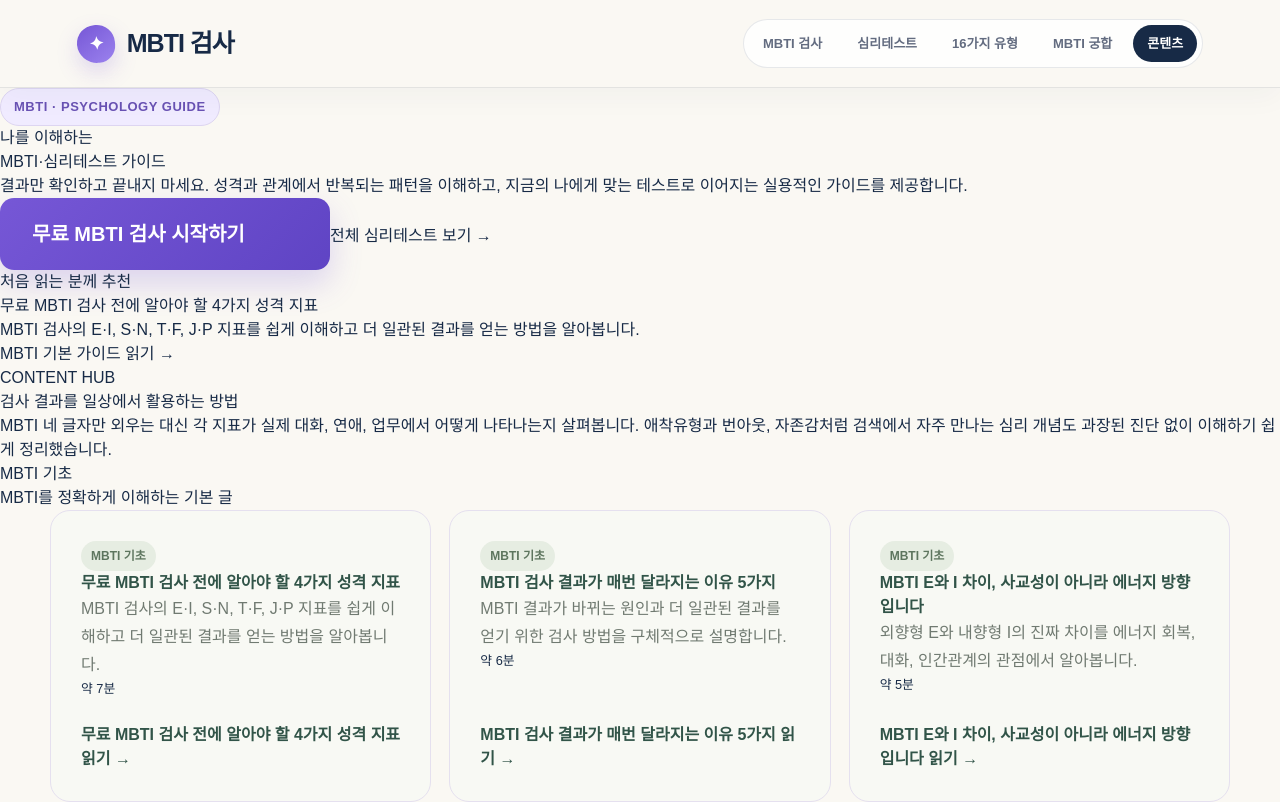
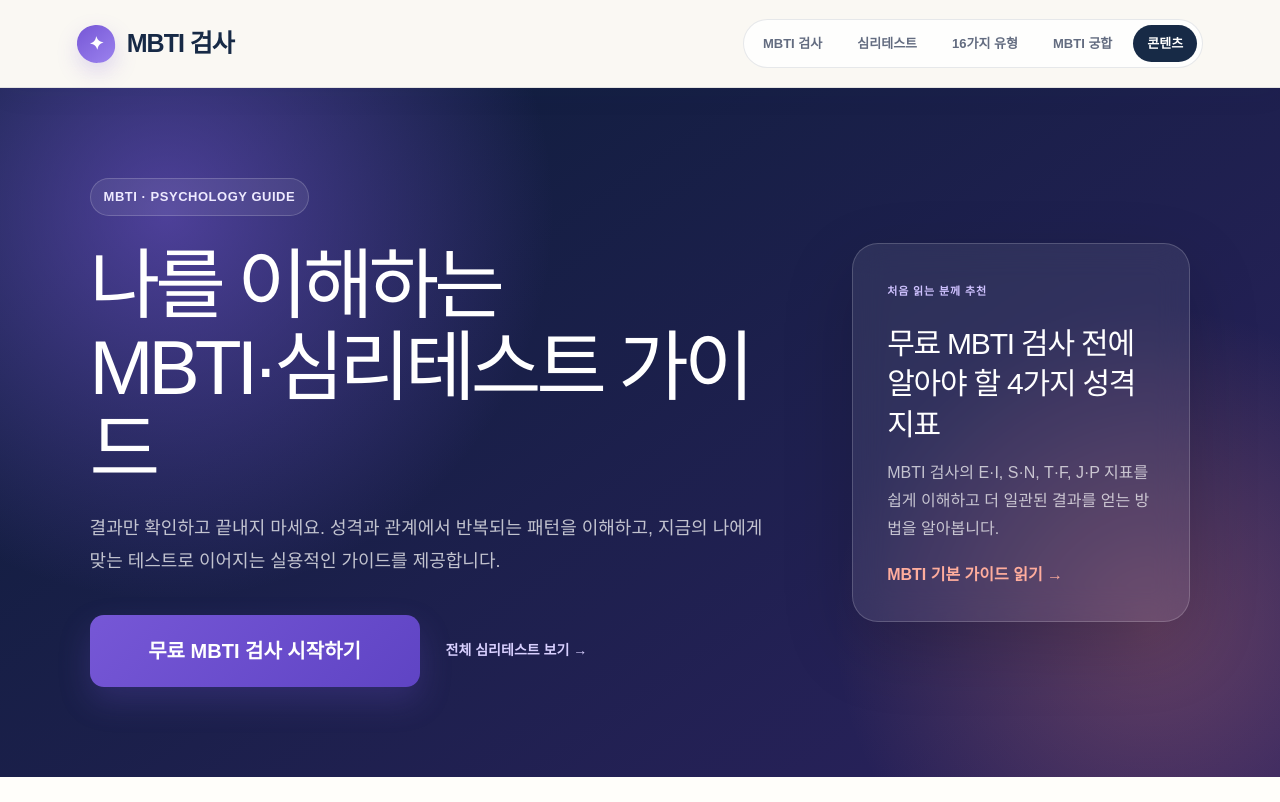
Before and after one commit to scott8736/mbtitest.co.kr-, a Next.js app: page /blog in a window 1280 px wide. Shown: the top 802 px of the page. Built offline with nearby package versions, Linux system fonts and the light colour scheme.

Commit message:
Style blog hub and article pages

```diff
--- a/app/globals.css
+++ b/app/globals.css
@@ -507,3 +507,117 @@
   .related-results>div { grid-template-columns:1fr; }
   .mbti-deep-result { grid-template-columns:1fr; }
 }
+
+/* SEO blog hub and article pages */
+.blog-hub-hero {
+  min-height:650px;
+  padding:90px clamp(24px,7vw,110px);
+  display:grid;
+  grid-template-columns:minmax(0,1.35fr) minmax(320px,.65fr);
+  align-items:center;
+  gap:60px;
+  color:white;
+  background:
+    radial-gradient(circle at 13% 18%,rgba(118,87,214,.6),transparent 31%),
+    radial-gradient(circle at 90% 78%,rgba(255,142,122,.28),transparent 25%),
+    linear-gradient(145deg,#0c1d39,#2c225f);
+}
+.blog-hub-hero h1 { margin:28px 0 22px; font-size:clamp(52px,6vw,84px); line-height:1.07; letter-spacing:-.065em; }
+.blog-hub-hero>div>p { max-width:720px; margin:0; color:rgba(255,255,255,.73); font-size:18px; line-height:1.85; word-break:keep-all; }
+.blog-hub-hero .eyebrow { color:#eeeaff; border-color:rgba(255,255,255,.18); background:rgba(255,255,255,.08); }
+.blog-hero-actions { margin-top:36px; display:flex; align-items:center; gap:26px; flex-wrap:wrap; }
+.blog-hero-actions .primary-button { display:inline-flex; align-items:center; justify-content:center; min-height:58px; padding:0 25px; color:white; text-decoration:none; }
+.secondary-link { color:#d9d0ff; font-size:14px; font-weight:750; text-decoration:none; }
+.blog-featured-card { padding:34px; border:1px solid rgba(255,255,255,.18); border-radius:26px; background:rgba(255,255,255,.08); box-shadow:0 26px 70px rgba(0,0,0,.18); backdrop-filter:blur(16px); }
+.blog-featured-card>span { color:#cfc2ff; font-size:11px; font-weight:850; letter-spacing:.08em; }
+.blog-featured-card h2 { margin:22px 0 14px; font-size:30px; line-height:1.35; letter-spacing:-.04em; }
+.blog-featured-card p { color:rgba(255,255,255,.7); line-height:1.75; }
+.blog-featured-card a { display:inline-block; margin-top:20px; color:#ffad9d; font-weight:800; text-decoration:none; }
+.blog-hub-intro { padding:100px 24px 80px; text-align:center; background:#fffefa; }
+.blog-hub-intro>span,.blog-category-heading>span,.related-articles>span { color:var(--violet); font-size:11px; font-weight:900; letter-spacing:.13em; }
+.blog-hub-intro h2 { margin:18px 0; font-size:clamp(34px,4vw,52px); letter-spacing:-.05em; }
+.blog-hub-intro p { max-width:820px; margin:auto; color:var(--muted); font-size:17px; line-height:1.9; word-break:keep-all; }
+.blog-category-section { padding:40px clamp(24px,7vw,110px) 90px; background:#fffefa; }
+.blog-category-heading { max-width:1180px; margin:0 auto 28px; }
+.blog-category-heading h2 { margin:12px 0 0; font-size:clamp(28px,4vw,42px); letter-spacing:-.05em; }
+.blog-grid h3 { margin:25px 0 12px; font-size:23px; line-height:1.4; letter-spacing:-.035em; }
+.blog-grid h3 a { padding:0; color:var(--ink); text-decoration:none; }
+.blog-grid small { margin-top:18px; color:#969b99; }
+.blog-hub-cta { margin:20px clamp(24px,7vw,110px) 110px; padding:48px; display:flex; align-items:center; justify-content:space-between; gap:35px; border-radius:28px; background:linear-gradient(145deg,#172a46,#302268); color:white; }
+.blog-hub-cta span { color:#cfc2ff; font-size:12px; font-weight:800; }
+.blog-hub-cta h2 { margin:12px 0; font-size:clamp(29px,4vw,44px); }
+.blog-hub-cta p { margin:0; color:rgba(255,255,255,.7); line-height:1.7; }
+.blog-hub-cta>a { flex:none; padding:18px 22px; border-radius:13px; background:var(--coral); color:white; font-weight:850; text-decoration:none; }
+
+.blog-article { background:#fffefa; }
+.breadcrumbs { max-width:1160px; margin:auto; padding:34px 24px 0; display:flex; gap:9px; align-items:center; color:#858991; font-size:12px; }
+.breadcrumbs a { color:#6e7280; text-decoration:none; }
+.breadcrumbs b { color:var(--violet); }
+.blog-article-header { max-width:980px; margin:auto; padding:90px 24px 70px; text-align:center; }
+.blog-article-header>span { padding:8px 12px; border-radius:999px; background:#eee9ff; color:var(--violet); font-size:12px; font-weight:850; }
+.blog-article-header h1 { margin:28px 0 22px; font-size:clamp(46px,6vw,74px); line-height:1.14; letter-spacing:-.06em; word-break:keep-all; }
+.blog-article-header>p { max-width:780px; margin:auto; color:var(--muted); font-size:19px; line-height:1.8; word-break:keep-all; }
+.blog-article-header>div { margin-top:30px; display:flex; justify-content:center; gap:10px; flex-wrap:wrap; color:#92969c; font-size:12px; }
+.blog-article-header>div>* { padding:7px 10px; border:1px solid var(--line); border-radius:999px; }
+.blog-article-layout { max-width:1160px; margin:auto; padding:0 24px 120px; display:grid; grid-template-columns:minmax(0,760px) 280px; justify-content:space-between; gap:70px; }
+.blog-article-content { min-width:0; }
+.article-intro { margin-bottom:55px; padding:34px; border-left:4px solid var(--coral); border-radius:0 18px 18px 0; background:#fff1ed; }
+.article-intro p { margin:0; color:#4f5966; font-size:18px; line-height:1.95; word-break:keep-all; }
+.article-intro p+p { margin-top:14px; }
+.article-section { position:relative; padding:54px 0; border-top:1px solid var(--line); }
+.article-section>span { color:#b4a5e8; font-size:12px; font-weight:900; letter-spacing:.12em; }
+.article-section h2 { margin:12px 0 24px; font-size:clamp(28px,4vw,38px); line-height:1.35; letter-spacing:-.045em; word-break:keep-all; }
+.article-section p { margin:0; color:#4f5865; font-size:17px; line-height:2; word-break:keep-all; }
+.article-section p+p { margin-top:16px; }
+.article-section ul { margin:24px 0 0; padding:22px 22px 22px 44px; border-radius:16px; background:#f3efff; }
+.article-section li { padding:5px 0; color:#5d5869; line-height:1.7; }
+.article-inline-cta { margin:0 0 30px; padding:30px; border-radius:22px; background:linear-gradient(145deg,#152a49,#312367); color:white; }
+.article-inline-cta>span,.article-final-cta>span { color:#cfc2ff; font-size:11px; font-weight:850; letter-spacing:.08em; }
+.article-inline-cta strong { display:block; margin:10px 0; font-size:24px; }
+.article-inline-cta p { margin:0; color:rgba(255,255,255,.68); line-height:1.7; }
+.article-inline-cta a { display:inline-block; margin-top:20px; color:#ffad9d; font-weight:850; text-decoration:none; }
+.article-disclaimer { margin:25px 0 55px; padding:24px; border-radius:16px; background:#f3f1ed; }
+.article-disclaimer strong { font-size:13px; }
+.article-disclaimer p { margin:8px 0 0; color:#777c80; font-size:13px; line-height:1.75; }
+.article-final-cta { padding:44px; border-radius:26px; background:linear-gradient(145deg,#172a46,#302268); color:white; text-align:center; }
+.article-final-cta h2 { margin:12px 0; font-size:clamp(29px,4vw,42px); }
+.article-final-cta p { margin:0 auto; max-width:580px; color:rgba(255,255,255,.7); line-height:1.75; }
+.article-final-cta a { margin-top:26px; display:inline-flex; align-items:center; min-height:56px; padding:0 24px; border-radius:13px; background:var(--coral); color:white; font-weight:850; text-decoration:none; }
+.article-sidebar { align-self:start; position:sticky; top:105px; display:grid; gap:14px; }
+.article-sidebar>div { padding:24px; border:1px solid var(--line); border-radius:18px; background:white; }
+.article-sidebar>div>span { display:block; margin-bottom:16px; color:#8e9298; font-size:11px; font-weight:800; }
+.article-sidebar>div:first-child a { display:inline-block; margin:0 5px 7px 0; padding:7px 9px; border-radius:8px; background:#f1edfb; color:#6854a9; font-size:11px; text-decoration:none; }
+.article-sidebar strong { display:block; margin-bottom:18px; line-height:1.45; }
+.article-sidebar>div:last-child>a { color:var(--violet); font-size:13px; font-weight:850; text-decoration:none; }
+.related-articles { padding:100px clamp(24px,7vw,110px); background:#f4f1fa; }
+.related-articles>h2 { margin:12px 0 35px; font-size:clamp(34px,4vw,50px); letter-spacing:-.05em; }
+.related-articles>div { display:grid; grid-template-columns:repeat(3,1fr); gap:16px; }
+.related-articles>div>a { min-height:260px; padding:28px; display:flex; flex-direction:column; border:1px solid #e4deef; border-radius:20px; background:white; color:var(--ink); text-decoration:none; }
+.related-articles a>span { color:var(--violet); font-size:11px; font-weight:850; }
+.related-articles a>strong { margin:20px 0 12px; font-size:21px; line-height:1.45; }
+.related-articles a>p { margin:0; color:var(--muted); font-size:14px; line-height:1.7; }
+.related-articles a>i { margin-top:auto; padding-top:24px; color:var(--violet); font-size:13px; font-style:normal; font-weight:800; }
+
+@media (max-width:960px) {
+  .blog-hub-hero { grid-template-columns:1fr; }
+  .blog-featured-card { max-width:620px; }
+  .blog-article-layout { grid-template-columns:1fr; gap:40px; }
+  .article-sidebar { position:static; grid-template-columns:1fr 1fr; }
+}
+@media (max-width:680px) {
+  .blog-hub-hero { min-height:auto; padding:72px 20px; gap:42px; }
+  .blog-hub-hero h1 { font-size:46px; }
+  .blog-hub-hero>div>p { font-size:16px; }
+  .blog-featured-card { padding:26px; }
+  .blog-hub-cta { margin:10px 20px 80px; padding:32px 24px; align-items:flex-start; flex-direction:column; }
+  .blog-article-header { padding:70px 20px 55px; }
+  .blog-article-header h1 { font-size:42px; }
+  .blog-article-header>p { font-size:16px; }
+  .blog-article-layout { padding:0 20px 90px; }
+  .article-intro { padding:24px; }
+  .article-intro p,.article-section p { font-size:16px; }
+  .article-final-cta { padding:34px 22px; }
+  .article-sidebar { grid-template-columns:1fr; }
+  .related-articles { padding:75px 20px; }
+  .related-articles>div { grid-template-columns:1fr; }
+}
```
